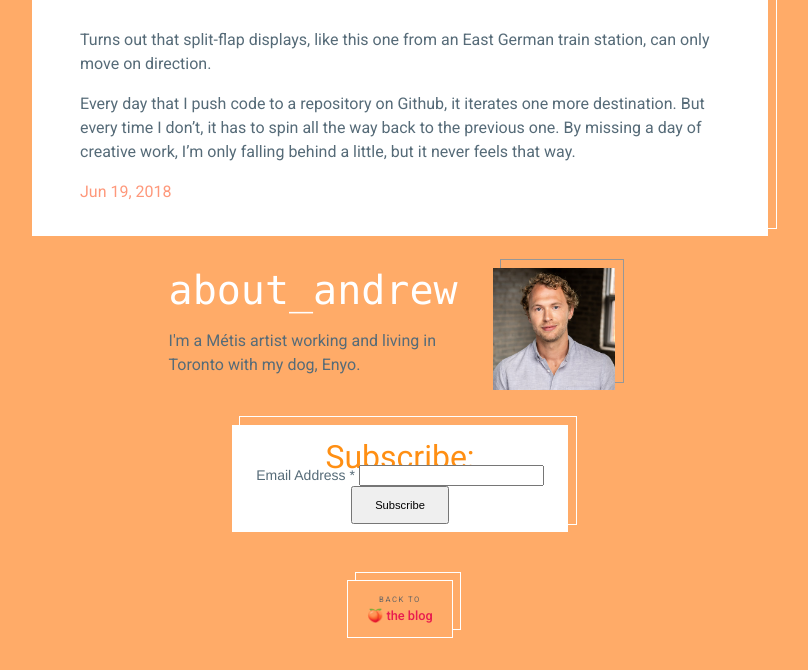
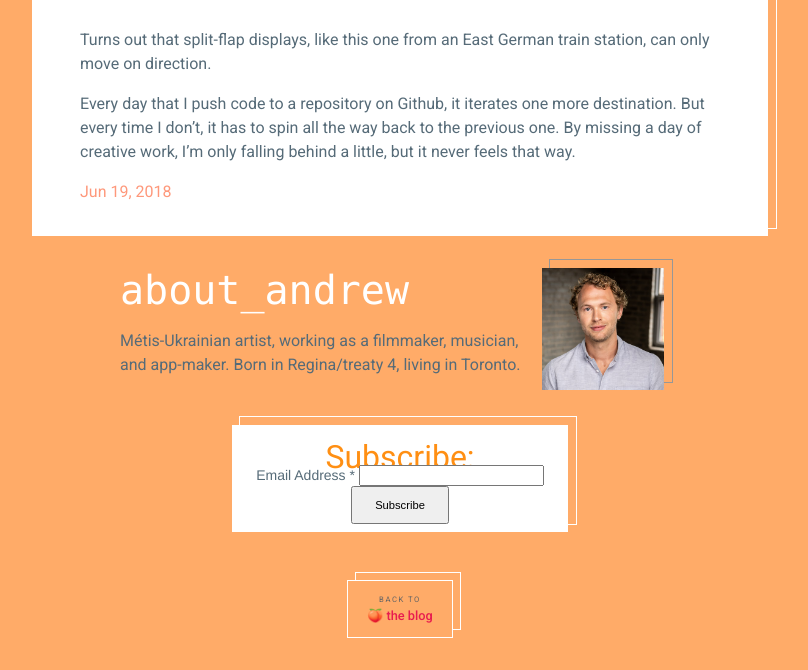
Before and after one commit to andkon/andkon.github.io, a Jekyll site: the page built from _posts/2018-06-19-zwickau.md, in a window 1280 px wide, cut to the strip 692-1362 px from the top of the page. Shown: the whole strip, without its empty margins (240-1048 px from the left). Built offline with Jekyll 4.4.1, drawn with Linux system fonts in a browser that asks for light colours; comment, search, counter and statistics services are not loaded.

Commit message:
Consistent bio

```diff
--- a/_includes/post_footer.html
+++ b/_includes/post_footer.html
@@ -3,7 +3,7 @@
   <div class="about">
     <div class="author-pic"><img src="{{ '/assets/images/the_author.jpeg' | relative_url }}"></div>
     <h1>about_andrew</h1>
-    <p>I'm a Métis artist working and living in Toronto with my dog, Enyo.</p>
+    <p>Métis-Ukrainian artist, working as a filmmaker, musician, and app-maker. Born in Regina/treaty 4, living in Toronto.</p>
   </div>
 </footer>
 <footer class="subscribe-form">
```
